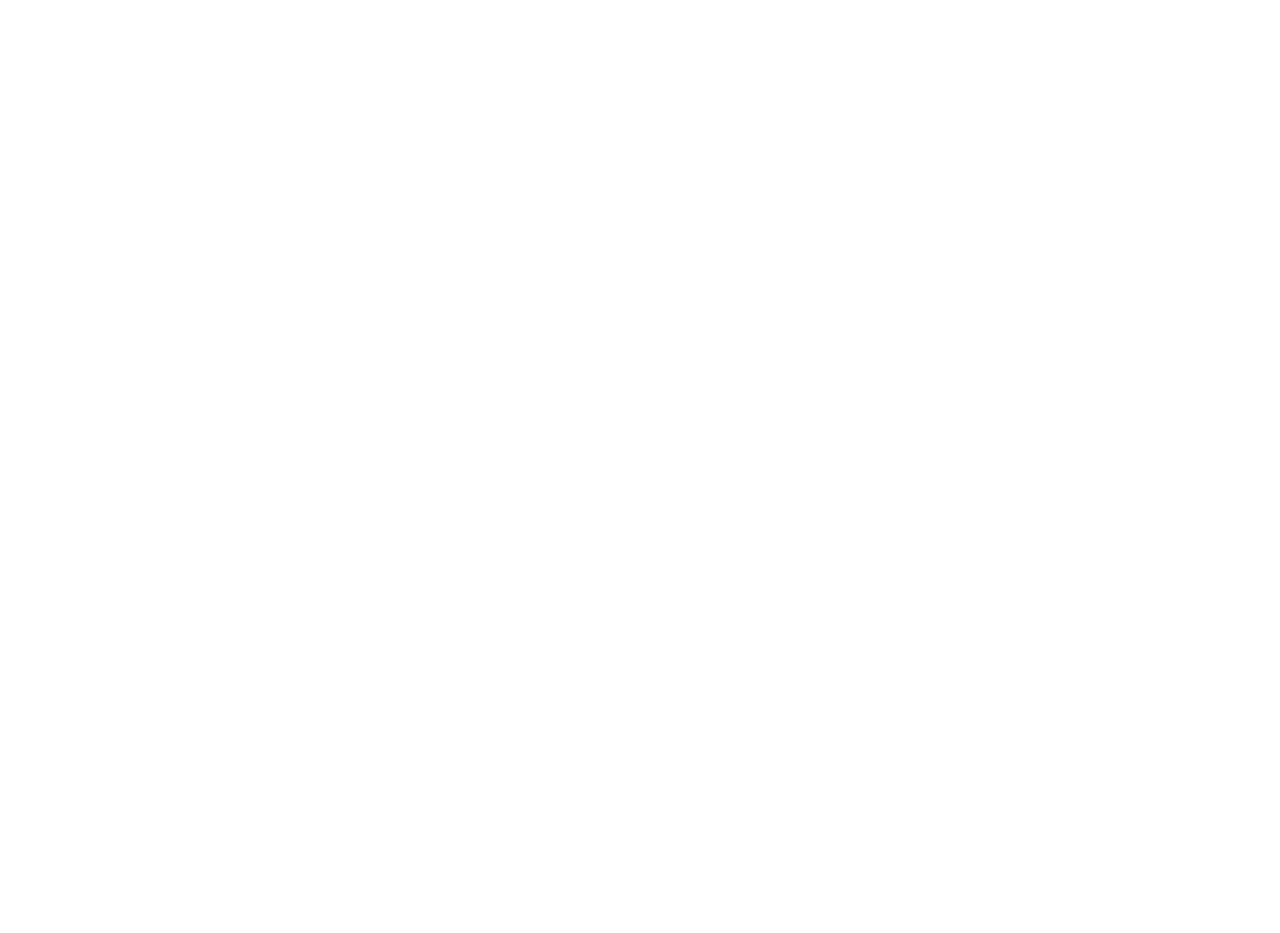
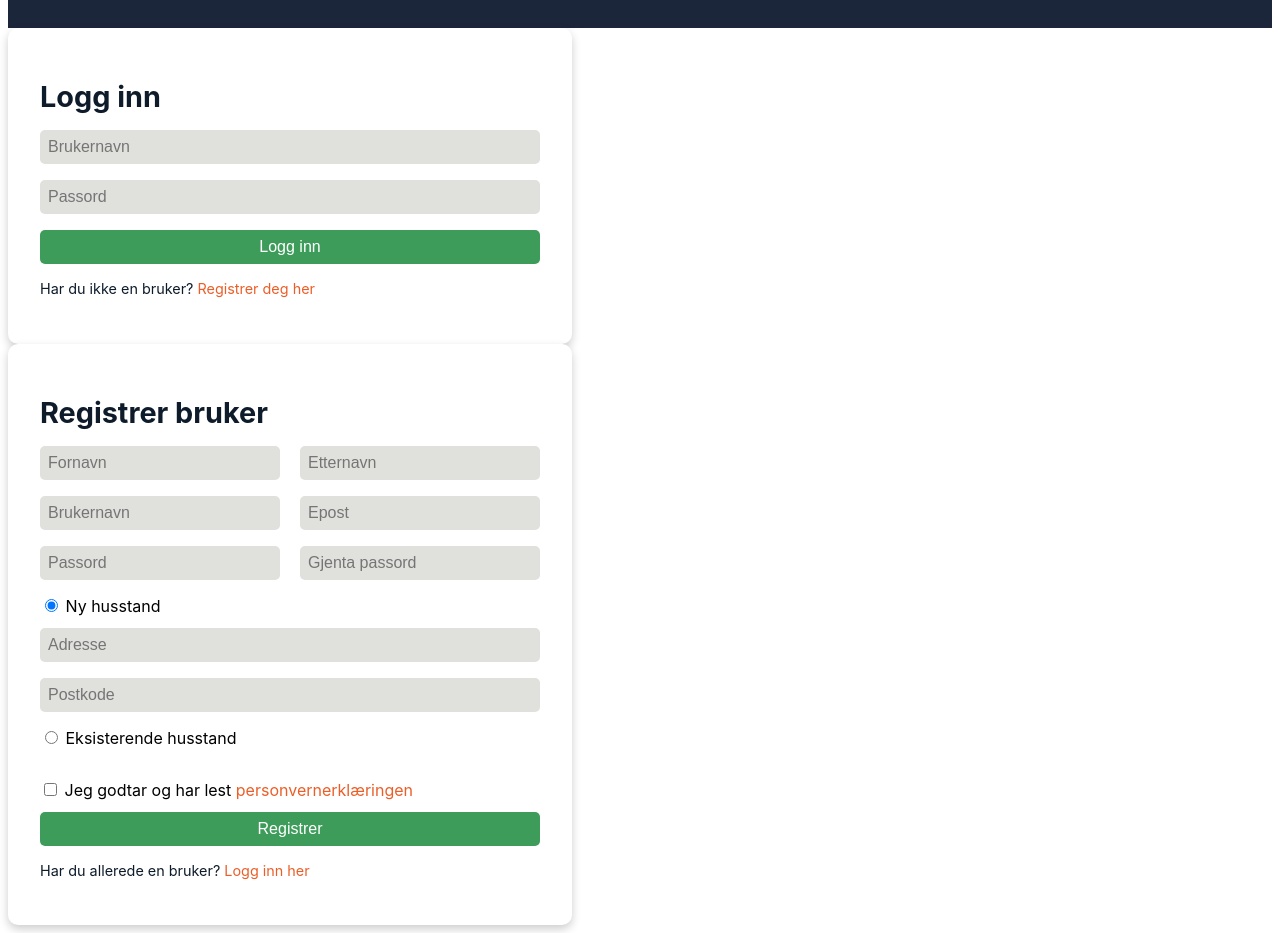
Before and after one commit to NTNU-IDI/scrum-project-2025-team11, a Vue app in the folder frontend/: page /auth in a window 1280 px wide. Before the commit this address had no page. Shown: the part 1580-2513 px from the top of the page. Before the commit the page ends 800 px from the top, so only its background shows below. Built offline with nearby package versions, Linux system fonts and the light colour scheme; the HTML template or start-up script is replaced by a standard one.

Commit message:
Route to auth files

```diff
--- a/frontend/src/components/AuthComponent.vue
+++ b/frontend/src/components/AuthComponent.vue
@@ -0,0 +1,128 @@
+
+<script setup lang="ts">
+import {ref, watch, onMounted} from 'vue'
+import axios from 'axios'
+
+const postalCode = ref('');
+const householdCode = ref('');
+const householdChoice = ref()
+const hasChosenNewHousehold = ref();
+let errorMessage = ref('');
+
+/*
+How to get the relevant information from this request (has to be inside a method):
+  const location = await getLocationDataFromAdressAndPostalCode('Katteberget 17', '3721')
+  const longitude = location.lon
+  const latitude = location.lat
+  const displayName = location.display_name
+  const displayNameArray = displayName.split(',')
+  const city = placeArr[placeArr.length - 4];
+
+The things to retrieve for backend are: longitude, latitude and city
+ */
+async function getLocationDataFromAdressAndPostalCode(address: string, postalCode: string) {
+  //Got help from ChatGPT with the use of 'street', 'postalcode' and 'country'
+  const response = await axios.get(`https://nominatim.openstreetmap.org/search?street=${address}&postalcode=${postalCode}&country=Norway&format=json&limit=1`);
+  return response.data[0];
+}
+
+function handleHouseholdChoice() {
+  if (householdChoice.value === "new") {
+    hasChosenNewHousehold.value = true;
+  } else if (householdChoice.value === "existing"){
+    hasChosenNewHousehold.value = false;
+  }
+}
+
+watch(postalCode, (newPostalCode) => {
+  newPostalCode = newPostalCode.replace(/[^0-9]/g, '')
+
+  if (newPostalCode.length === 4) {
+    //errorMessage.value = '';
+  } else {
+    //errorMessage.value = 'Postkoden må bestå av fire sifre.';
+  }
+})
+
+onMounted(() => {
+  householdChoice.value = "new"
+  handleHouseholdChoice()
+})
+
+</script>
+
+<template>
+    <div class="register-login-container">
+        <h1>Logg inn</h1>
+        <input type="text" placeholder="Brukernavn"/>
+        <input type="password" placeholder="Passord"/>
+        <button class="good-button">Logg inn</button>
+        <p class="register-login-text">
+        Har du ikke en bruker?
+        <router-link to="/register" class="link">Registrer deg her</router-link>
+        </p>
+    </div>
+
+  <div id="divRegister" class="register-login-container">
+    <h1>Registrer bruker</h1>
+    <form v-on:submit.prevent>
+      <div id="divConstantInputs">
+        <input type="text" placeholder="Fornavn" required>
+        <input type="text" placeholder="Etternavn" required>
+        <input type="text" placeholder="Brukernavn" required>
+        <input type="email" placeholder="Epost" required>
+        <input type="password" placeholder="Passord" required>
+        <input type="password" placeholder="Gjenta passord" required>
+      </div>
+      <label><input type="radio" v-model="householdChoice" value="new" @change="handleHouseholdChoice"> Ny husstand</label> <br>
+      <div id="divPlaceInfo" v-if="hasChosenNewHousehold">
+        <input type="text" placeholder="Adresse" required>
+        <input type="text" placeholder="Postkode" v-model="postalCode" required>
+      </div>
+      <label><input type="radio" v-model="householdChoice" value="existing" @change="handleHouseholdChoice"> Eksisterende husstand </label>
+      <input type="text" id="iptHouseholdCode" v-if="!hasChosenNewHousehold" placeholder="Husstandsskode" required><br><br>
+      <label><input type="checkbox" required>
+        Jeg godtar og har lest <a href="/personvern" target="_blank" class="link"> personvernerklæringen</a> </label> <br>
+      <button class="good-button" type="submit"> Registrer </button>
+      <p id="error">{{errorMessage}}</p>
+    </form>
+    <p class="register-login-text">
+      Har du allerede en bruker? <a href="/login" class="link">Logg inn her</a>
+    </p>
+  </div>
+</template>
+
+<style scoped>
+
+#divConstantInputs {
+  display: grid;
+  grid-template-columns: repeat(1, auto);
+  grid-template-rows: repeat(8, auto);
+}
+
+input[type="radio"], input[type="checkbox"]{
+  width: auto;
+}
+
+label {
+  width: auto;
+}
+
+#error {
+  font-size: var(--font-size-small);
+  color: var(--bad-red);
+}
+
+@media (min-width: 480px) {
+  #divConstantInputs {
+    grid-template-columns: repeat(2, auto);
+    grid-template-rows: repeat(3, auto);
+    gap: 0px 20px;
+  }
+
+  .register-login-container {
+    width: 500px;
+  }
+}
+
+</style>
--- a/frontend/src/components/Footer.vue
+++ b/frontend/src/components/Footer.vue
@@ -10,6 +10,7 @@
         <a href="/contact">Kontakt oss</a> |
         <a href="/userhome">User home (for testing)</a> |
         <a href="/admin">Admin (for testing)</a>
+        <a href="/auth">Auth (for testing)</a> |
         <br />
         <br />
         <br />
@@ -96,5 +97,4 @@
   color: #d1d5db;
 }
 
-
 </style>
--- a/frontend/src/router/index.ts
+++ b/frontend/src/router/index.ts
@@ -4,6 +4,7 @@ import MapView from "@/views/map/MapView.vue";
 import RegisterView from "@/views/RegisterView.vue";
 import HouseholdView from "@/views/household/HouseholdView.vue";
 import PrivacyPolicyView from "@/views/PrivacyPolicyView.vue";
+import AuthView from "@/views/AuthView.vue";
 import type { RouteRecordRaw } from "vue-router";
 import { createRouter, createWebHistory } from "vue-router";
 
@@ -38,6 +39,11 @@ const routes: Array<RouteRecordRaw> = [
     name: 'PrivacyPolicy',
     component: PrivacyPolicyView,
   },
+  {
+    path: '/auth',
+    name: 'Auth',
+    component: AuthView,
+  }
 ];
 
 const router = createRouter({
--- a/frontend/src/views/AuthView.vue
+++ b/frontend/src/views/AuthView.vue
@@ -0,0 +1,19 @@
+<script setup lang="ts">
+import LogInComponent from '@/components/LogInComponent.vue';
+import RegisterComponent from "@/components/RegisterComponent.vue";
+import AuthComponent from '@/components/AuthComponent.vue';
+</script>
+
+<template>
+  <div class="register-login-wrapper">
+    <LogInComponent/>
+  </div>
+
+  <div class="register-login-wrapper">
+    <RegisterComponent />
+  </div>
+
+  <div class="auth-view">
+    <AuthComponent />
+  </div>
+</template>
```
